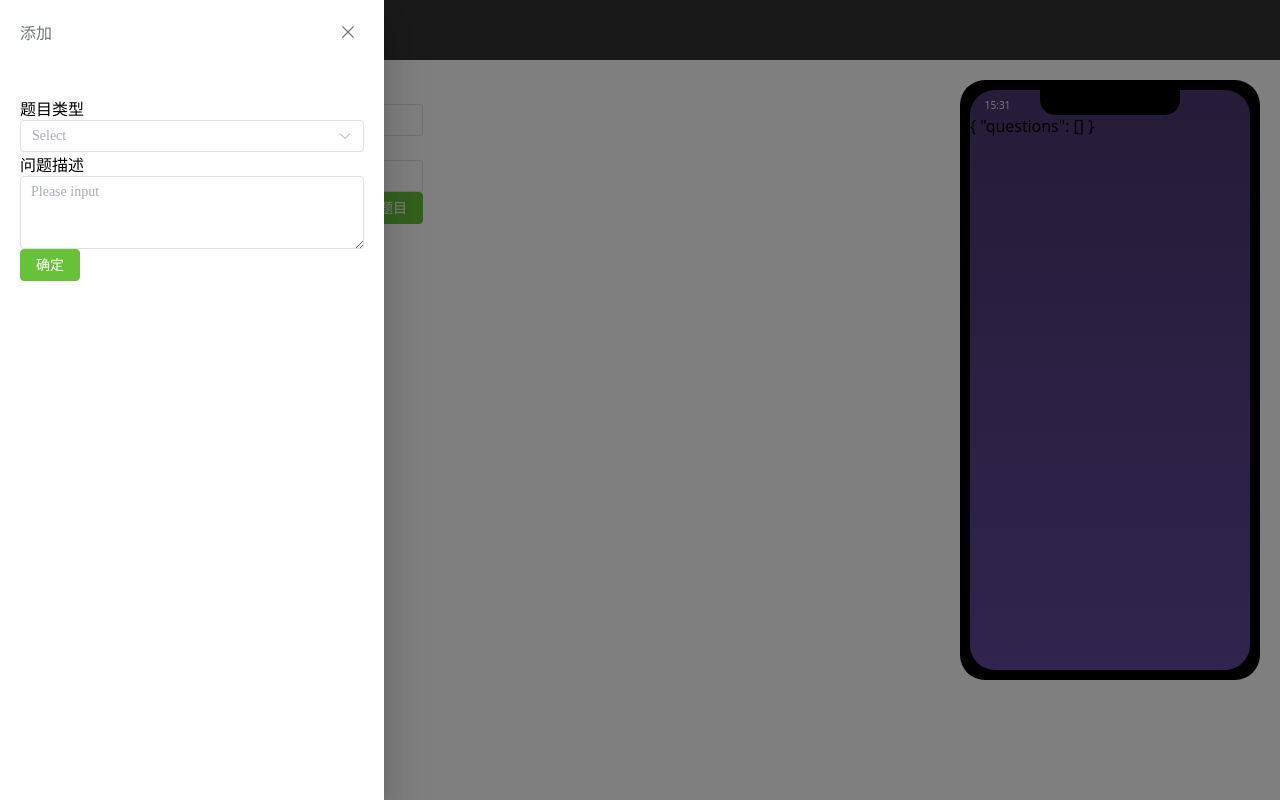
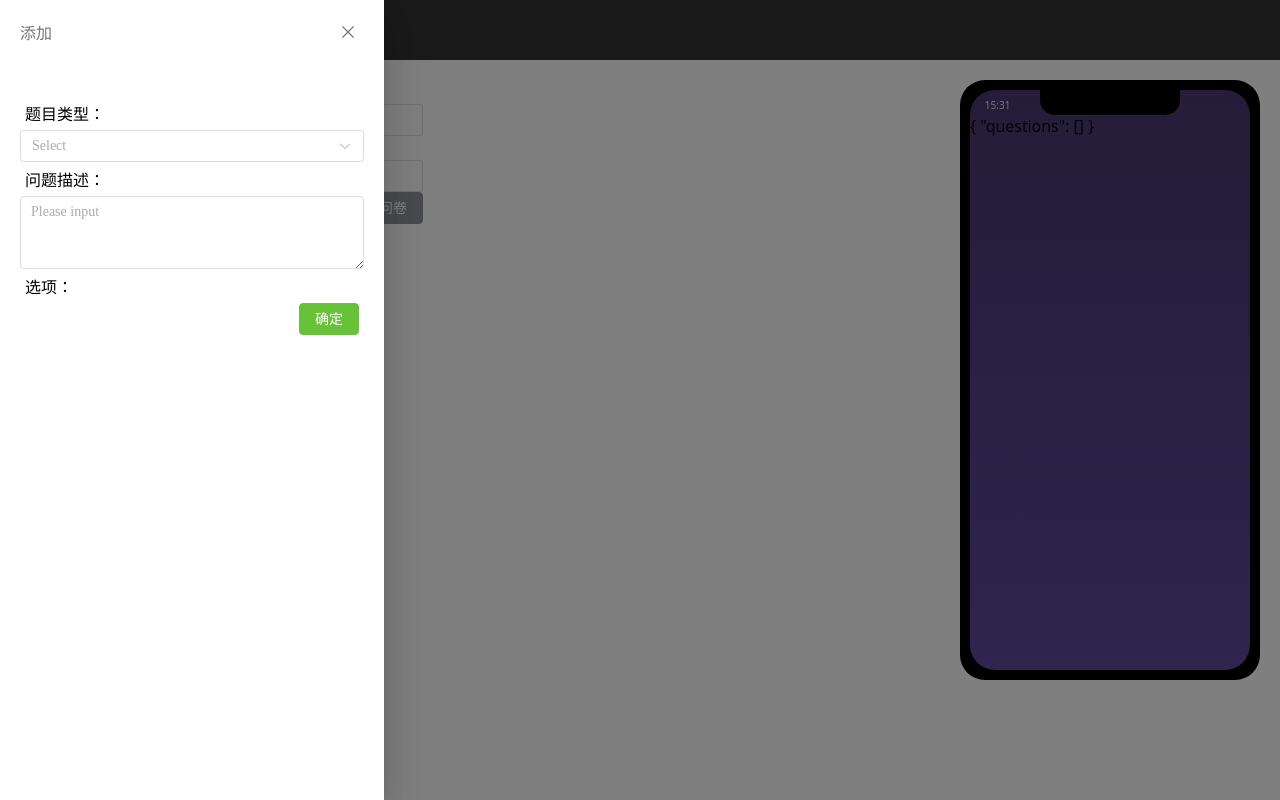
Before and after one commit to chenpei1993/low-level-platform, a Vue app in the folder manager/: page /question in a window 1280 px wide. Both pictures are taken after a click on the button "添加题目". Built offline with nearby package versions, Linux system fonts and the light colour scheme.

Commit message:
优化添加题目模块

```diff
--- a/manager/src/components/question/Add.vue
+++ b/manager/src/components/question/Add.vue
@@ -1,33 +1,39 @@
 <template>
   <div>
-    <div>题目类型</div>
+    <div class="row">题目类型：</div>
     <el-select v-model="question.type" class="m-2" placeholder="Select">
       <el-option
           v-for="item in typeOptions"
           :key="item.value"
           :label="item.label"
           :value="item.value"
+          onchange="changeType"
       />
     </el-select>
 
-    <div>问题描述</div>
+    <div class="row">问题描述：</div>
     <el-input v-model="question.questionDesc"
               :rows="3"
               type="textarea"
               placeholder="Please input" />
 
+    <div class="row">选项：</div>
     <div v-if="question.type === 2 || question.type === 3">
-        <div class="option-panel row">
-          <el-input v-model="option" placeholder="选项"></el-input>
+        <div class="option-panel">
+          <el-input v-model="option" placeholder="选项" class="option-item"></el-input>
           <el-button type="success" @click="addNewOptions">添加选项</el-button>
         </div>
-        <div v-for="o in options">
-          <div >{{o}}</div>
+        <div v-for="(o, index) in question.options">
+          <div class="option-show">
+            <div>选项 {{index + 1}}</div>
+            <div>{{o}}</div>
+            <el-button size="small" type="danger" @click="delOption(index)">删除</el-button>
+          </div>
         </div>
       </div>
     </div>
 
-  <div>
+  <div class="row bottom-panel">
     <el-button type="success" @click="confirm">确定</el-button>
   </div>
 </template>
@@ -71,17 +77,55 @@ export default {
     }
   },
   methods:{
+    changeType(){
+      this.question = {}
+    },
     addNewOptions(){
       if(this.question.options == null){
         this.question.options = []
       }
       this.question.options.push(this.option)
+      console.log(this.question.options)
       this.option = ""
+      console.log(this.question.options)
     },
     confirm(){
       this.addOrEditQuestion(this.question)
+    },
+    delOption(){
+
     }
   }
 }
 
 </script>
+
+<style scoped>
+.row{
+  margin: 5px;
+}
+.option-panel{
+  display: flex;
+  justify-content: space-between;
+}
+
+.bottom-panel{
+  display: flex;
+  justify-content: flex-end;
+}
+
+.option-panel{
+  margin-top: 5px;
+  margin-bottom: 5px;
+}
+
+.option-item{
+  margin-right: 5px;
+}
+
+.option-show{
+  display: flex;
+  justify-content: space-between;
+  margin: 5px;
+}
+</style>
--- a/manager/src/views/Question.vue
+++ b/manager/src/views/Question.vue
@@ -1,20 +1,17 @@
 <template>
   <div class="question">
     <div >
-      <div>
-        网页标题
-      </div>
+      <div>网页标题</div>
       <div>
         <el-input v-model="info.pageTitle" placeholder="网页标题" />
       </div>
-      <div>
-        标题
-      </div>
+      <div>标题</div>
       <div>
         <el-input v-model="info.title" placeholder="标题" />
       </div>
       <div style="display: flex; justify-content: flex-end;">
         <el-button type="success" @click="showAddPanel">添加题目</el-button>
+        <el-button type="info" @click="saveInfo">保存问卷</el-button>
       </div>
       <el-drawer
           v-model="isShowAddPanel"
@@ -88,6 +85,9 @@ export default {
       }
       this.info.questions = _questions
     },
+    saveInfo(){
+      //todo
+    }
 
   }
 }
```
